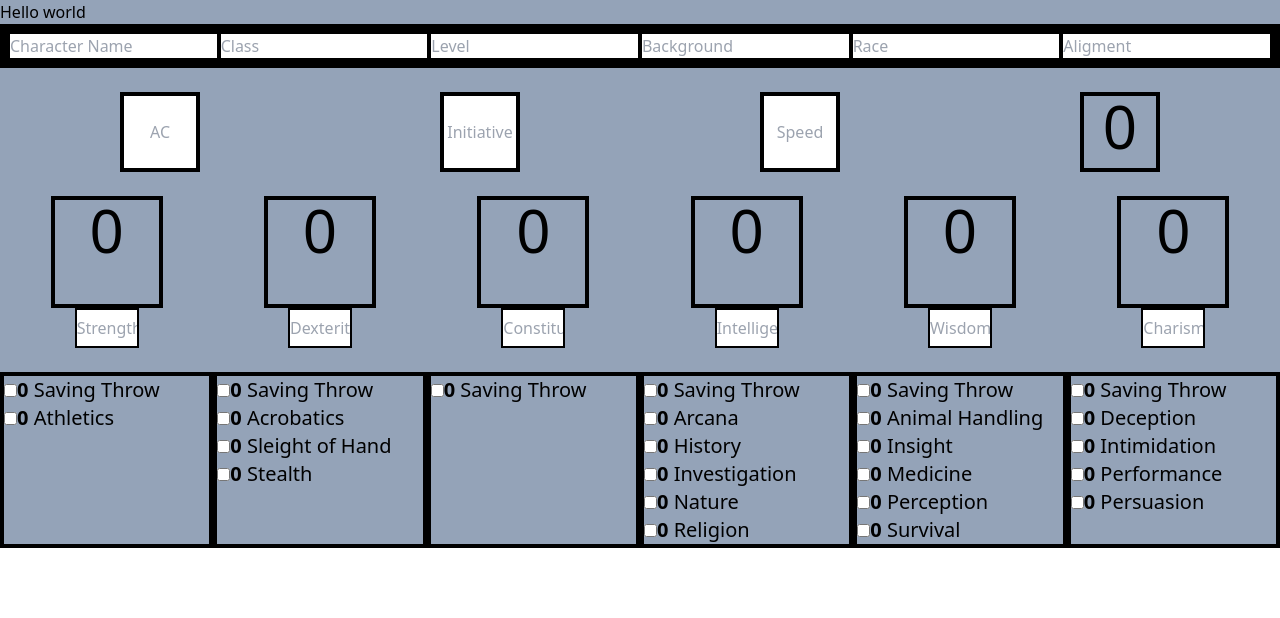
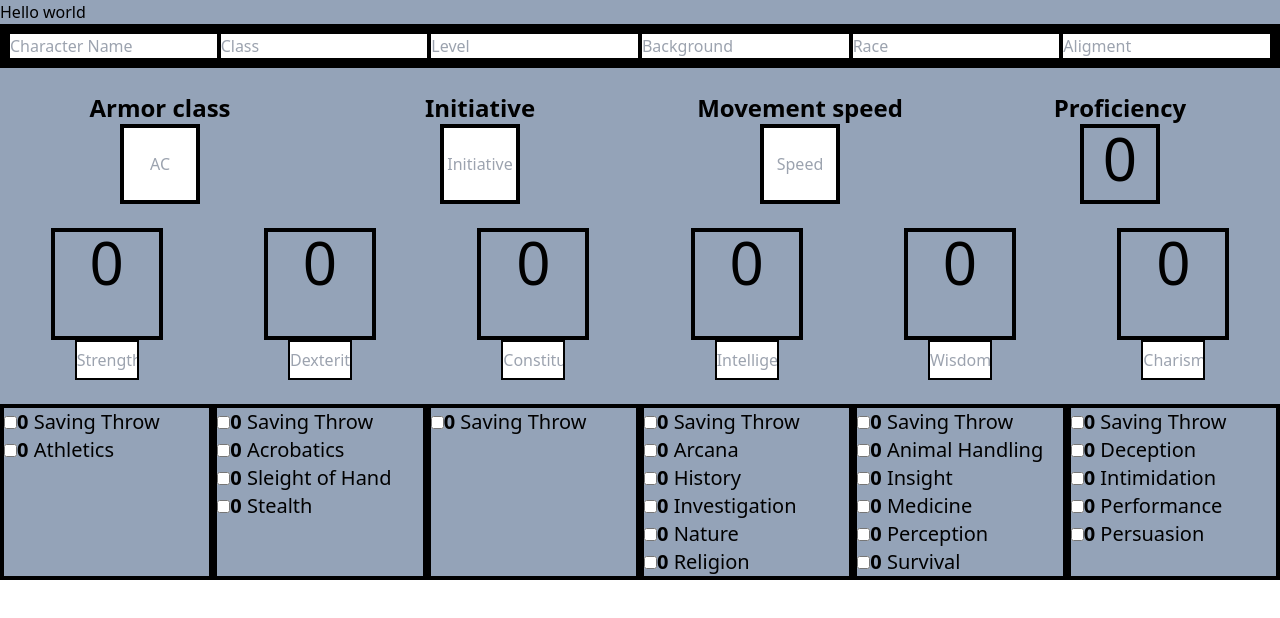
Before and after one commit to Grechileme/DnD_Sheet, a React (Create React App) app: page / in a window 1280 px wide. Shown: the top 618 px of the page. Built offline with nearby package versions, Linux system fonts and the light colour scheme.

Commit message:
Add name tags (test)

```diff
--- a/src/components/Head.js
+++ b/src/components/Head.js
@@ -76,15 +76,19 @@ const Head = () => {
 
                 <div className='flex items-center'>
                     <div className='flex flex-col items-center justify-center w-1/4'>
+                        <b><p className='text-2xl'>Armor class</p></b>
                         <input className='text-center border-4 border-black w-1/4 h-20' type='text' placeholder='AC'/>
                     </div>
                     <div className='flex flex-col items-center justify-center w-1/4'>
+                        <b><p className='text-2xl'>Initiative</p></b>
                         <input className='text-center border-4 border-black w-1/4 h-20' type='text' placeholder='Initiative'/>
                     </div>
                     <div className='flex flex-col items-center justify-center w-1/4'>
+                        <b><p className='text-2xl'>Movement speed</p></b>
                         <input className='text-center border-4 border-black w-1/4 h-20' type='text' placeholder='Speed'/>
                     </div>
                     <div className='flex flex-col items-center justify-center w-1/4'>
+                        <b><p className='text-2xl'>Proficiency</p></b>
                         <p className='text-center text-6xl border-4 border-black w-1/4 h-20' >{proficiency.profiBonus}</p>
                     </div>
                 </div>
```
